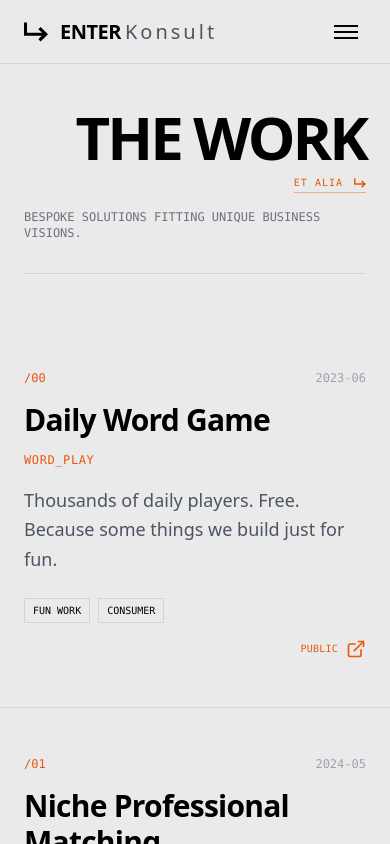
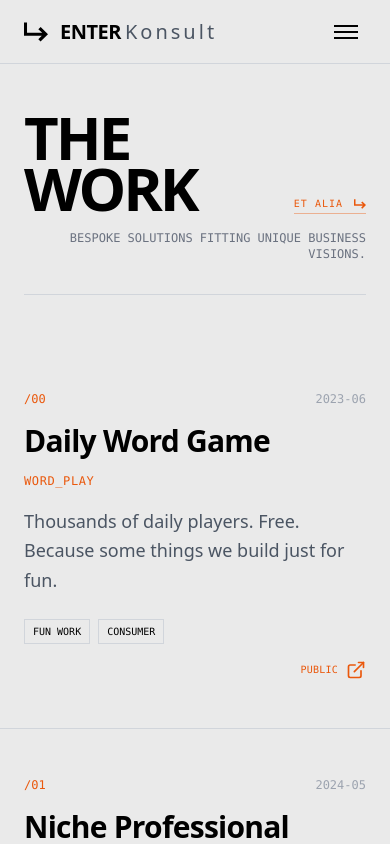
Before and after one commit to LaurieScheepers/enter-konsult-website, a React (Vite) app: page / in a window 390 px wide. Both pictures are taken after a click on the button "SHOWCASE". Shown: the top 844 px of the page. Built offline with nearby package versions, Linux system fonts and the light colour scheme; the HTML template or start-up script is replaced by a standard one.

Commit message:
fix: showcase header responsive layout and ET ALIA positioning

```diff
--- a/src/App.jsx
+++ b/src/App.jsx
@@ -222,33 +222,26 @@ const LandingPage = ({ goToPage, goToContact }) => (
         </div>
       ))}
     </div>
-
-    {/* Trust Signal */}
-    <div className="font-mono text-[10px] tracking-widest uppercase text-gray-400 text-right mt-8 px-6 md:px-0">
-      7 LIVE SYSTEMS / 4 CONTINENTS / 0 VENDOR LOCK-INS
-    </div>
   </div>
 );
 
 const ShowcasePage = ({ goToContact }) => (
   <div className="animate-slideUp pt-12">
-    <div className="mb-12 border-b border-gray-300 pb-8 flex flex-col items-end md:flex-row md:items-end justify-between gap-4">
-      <div className="w-fit">
+    <div className="mb-12 border-b border-gray-300 pb-8 md:flex md:justify-between md:items-end">
+      <div className="flex justify-between items-end md:block">
         <h2 className="text-6xl md:text-7xl font-sans font-bold tracking-tighter leading-[0.85]">
           THE WORK
         </h2>
-        <div className="text-right mt-2">
         <a
           href="https://www.codetonight.co.za"
           target="_blank"
           rel="noopener noreferrer"
-            className="group font-mono text-[10px] tracking-widest uppercase text-orange-600 block border-b border-orange-600/40 hover:border-orange-600 pt-1 pb-0.5 transition-all duration-300 hover:tracking-wider w-fit ml-auto"
+          className="group font-mono text-[10px] tracking-widest uppercase text-orange-600 border-b border-orange-600/40 hover:border-orange-600 pb-0.5 transition-all duration-300 hover:tracking-wider whitespace-nowrap md:mt-2 md:block md:w-fit md:ml-auto"
         >
           ET ALIA <ForwardEnterIcon className="w-3 h-3 inline-block ml-1 group-hover:translate-x-1 transition-transform" />
         </a>
       </div>
-      </div>
-      <p className="font-mono text-xs text-gray-500 max-w-xs md:text-right sm:text-left self-start md:self-auto">
+      <p className="font-mono text-xs text-gray-500 max-w-xs text-right mt-4 md:mt-0 ml-auto md:ml-0">
         BESPOKE SOLUTIONS FITTING UNIQUE BUSINESS VISIONS.
       </p>
     </div>
@@ -313,6 +306,10 @@ const ShowcasePage = ({ goToContact }) => (
         </div>
       ))}
     </div>
+    {/* Trust Signal */}
+    <div className="font-mono text-[10px] tracking-widest uppercase text-gray-400 text-right mt-4 px-6 md:px-0">
+      7 LIVE SYSTEMS / 4 CONTINENTS / 0 VENDOR LOCK-INS
+    </div>
   </div>
 );
 
@@ -337,8 +334,8 @@ const AboutPage = () => {
       <div className="grid grid-cols-1 lg:grid-cols-12 gap-12 mb-24">
         <div className="lg:col-span-8">
           <h2 className="text-5xl md:text-7xl font-sans font-bold tracking-tighter leading-[0.9] mb-8">
-            FROM CODE TONIGHT <br />
-            TO <span className="text-orange-600">ENTER KONSULT.</span>
+            FROM CODETONIGHT<br />
+            TO<span className="text-orange-600"> ENTER KONSULT.</span>
           </h2>
           <div className="text-xl md:text-2xl font-sans font-medium leading-relaxed space-y-8 border-l border-black pl-8">
             <p>
@@ -421,7 +418,7 @@ const AboutPage = () => {
             <p className="text-gray-600 text-lg mb-8">The problem. The vision. The stakes.<br /><br /><span className="inline-flex items-center gap-2"><span className="w-2 h-2 bg-orange-600 rounded-full animate-pulse" />We're listening.</span></p>
 
             <div className="space-y-4 font-mono text-sm text-gray-500">
-              <p>EMAIL: HELLO@ENTERKONSULT.COM</p>
+              <p>EMAIL: LAURIE@ENTERKONSULT.COM</p>
               <p>LOC: CAPE TOWN, SOUTH AFRICA</p>
               <p>RATES: SCOPE-BASED</p>
             </div>
```
Lines whose indentation alone changed are shown as unchanged.
